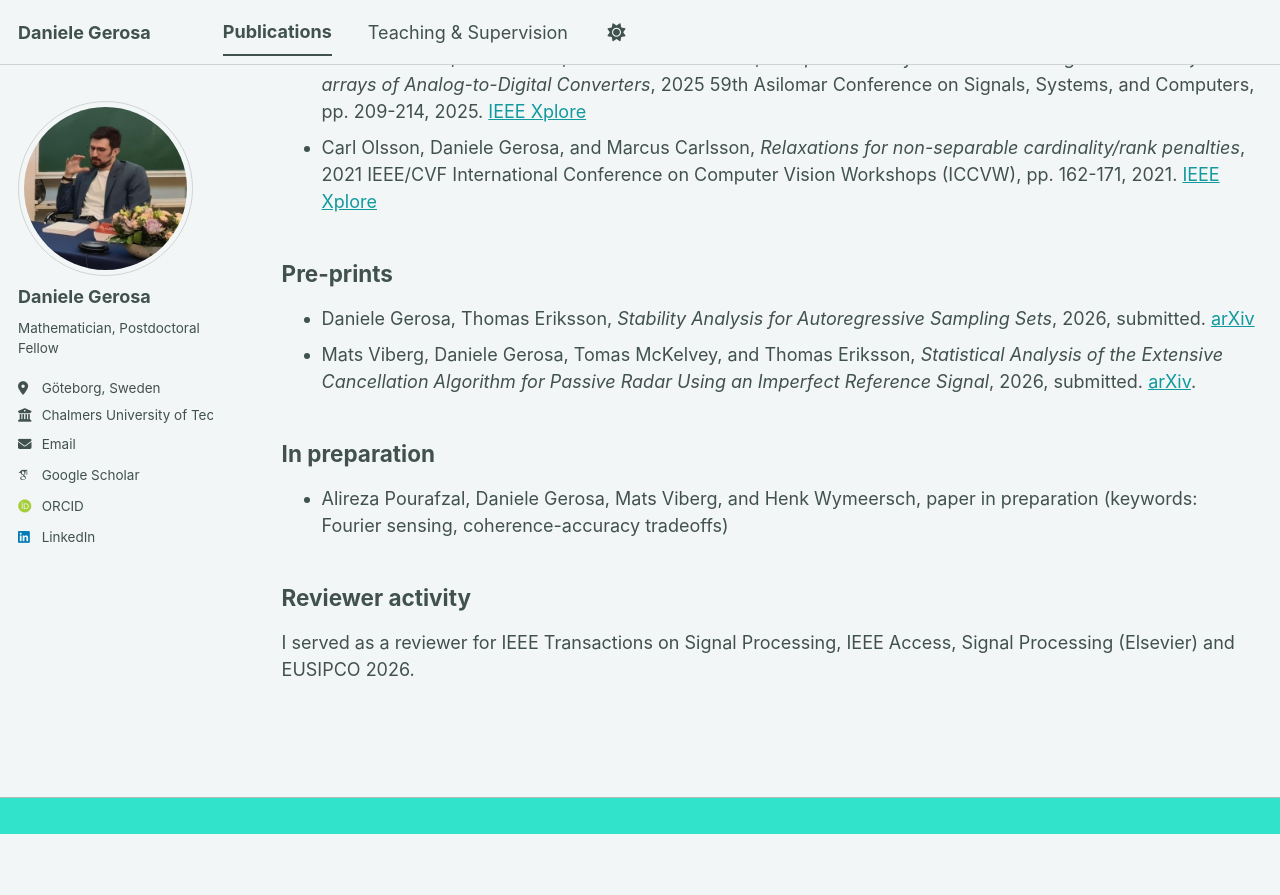
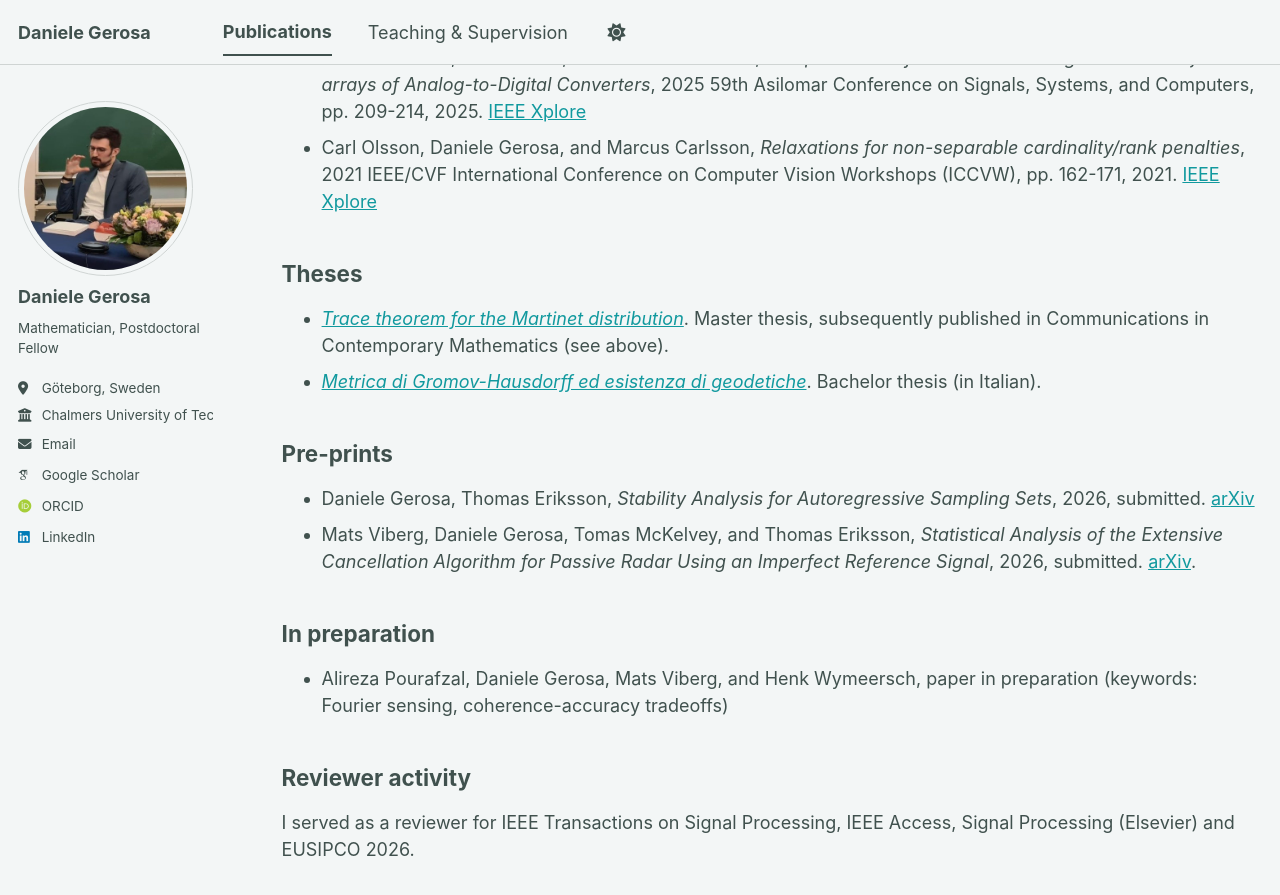
Before and after one commit to dagerosa/dagerosa.github.io, a Jekyll site: the page built from _pages/publications.md, in a window 1280 px wide and 900 px high, scrolled down 913 px. Shown: the top 895 px of the window. Built offline with Jekyll 4.4.1, drawn with Linux system fonts in a browser that asks for light colours; some web fonts are replaced; a script bundle is joined from its source files by our own code; library files that are not in the unit come from our copies; before the commit the page ends 1747 px from its top, so only the background shows below that; some of the changed text lies outside the part shown.

Commit message:
Update publications.md

```diff
--- a/_pages/publications.md
+++ b/_pages/publications.md
@@ -21,6 +21,10 @@ author_profile: true
 - Daniele Gerosa, Lauri Anttila, and Thomas Eriksson, *Compensation of correlated autoregressive clock jitter in arrays of Analog-to-Digital Converters*, 2025 59th Asilomar Conference on Signals, Systems, and Computers, pp. 209-214, 2025. [IEEE Xplore](https://ieeexplore.ieee.org/document/11443700)
 - Carl Olsson, Daniele Gerosa, and Marcus Carlsson, *Relaxations for non-separable cardinality/rank penalties*, 2021 IEEE/CVF International Conference on Computer Vision Workshops (ICCVW), pp. 162-171, 2021. [IEEE Xplore](https://ieeexplore.ieee.org/document/9607452)
 
+## Theses
+- [*Trace theorem for the Martinet distribution*](https://www.math.unipd.it/~monti/tesi/Gerosa2.pdf). Master thesis, subsequently published in Communications in Contemporary Mathematics (see above).
+- [*Metrica di Gromov-Hausdorff ed esistenza di geodetiche*](https://www.math.unipd.it/~monti/tesi/Daniele_Gerosa.pdf). Bachelor thesis (in Italian).
+
 ## Pre-prints
 - Daniele Gerosa, Thomas Eriksson, *Stability Analysis for Autoregressive Sampling Sets*, 2026, submitted. [arXiv](https://arxiv.org/pdf/2606.03942)
 - Mats Viberg, Daniele Gerosa, Tomas McKelvey, and Thomas Eriksson, *Statistical Analysis of the Extensive Cancellation Algorithm for Passive Radar Using an Imperfect
```
Also changed, not shown: other parts of _pages/publications.md (+1 -1 lines).
